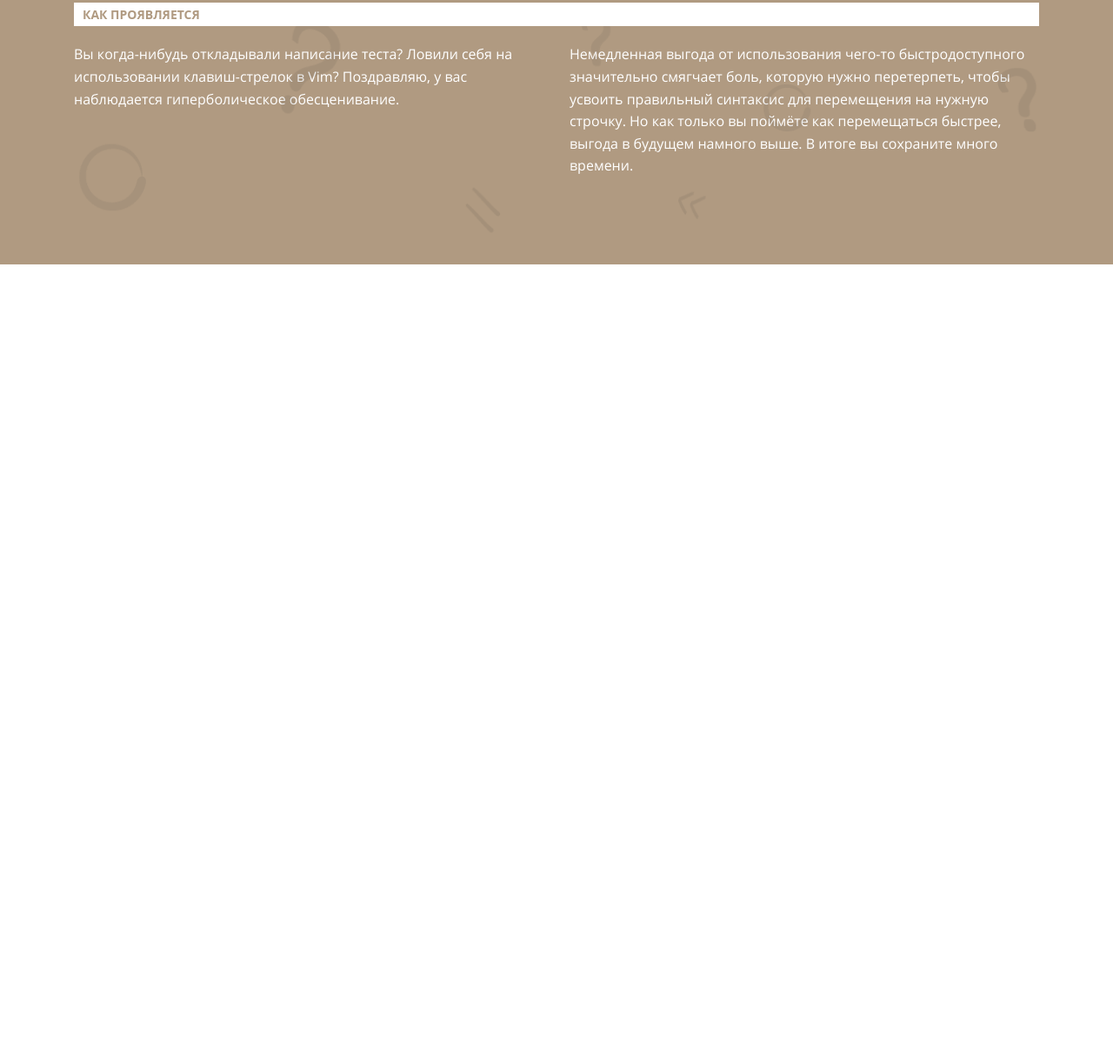
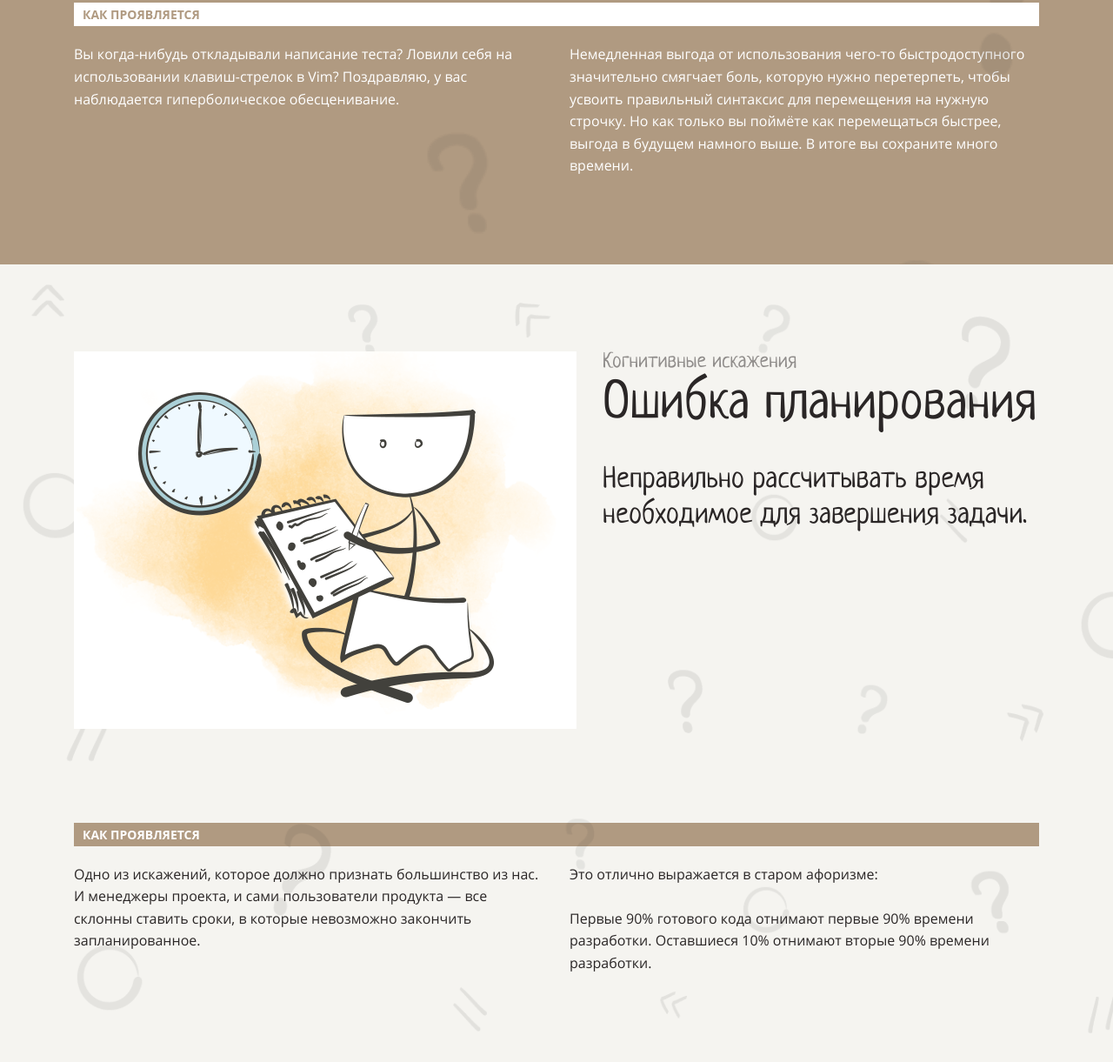
Before and after one commit to AleksVedenyev/layout-designer-project-lvl1, a website: page src/index.html in a window 1280 px wide. Shown: the part 6017-7238 px from the top of the page at 87% size. Before the commit the page ends 6321 px from the top, so only its background shows below. Drawn offline with Linux system fonts and the light colour scheme.

Commit message:
сверстан 10 шаг

```diff
--- a/src/index.html
+++ b/src/index.html
@@ -124,16 +124,43 @@
                 <div>
                   <p class="top-right-block-little translucent-white">Когнитивные искажения</p>
                   <h2 class="top-right-block-heading white">Гиперболическое обесценивание</h2>
-                  <p class="top-right-block-main white">Вы гонитесь за немедленной маленькой выгодой и игнорируете более крупную, недоступную сейчас, но доступную в будущем.</p>
+                  <p class="top-right-block-main white">Вы гонитесь за немедленной маленькой выгодой и игнорируете более
+                    крупную, недоступную сейчас, но доступную в будущем.</p>
                 </div>
                 <div class="right-block-img"><img src="../src/images/4.png" alt="ikea-img"></div>
               </div>
               <h4 class="brown-heading">Как проявляется</h4>
               <div class="group-bottom">
-                <div class="bottom-block margin-right-30px white">Вы когда-нибудь откладывали написание теста? Ловили себя на использовании клавиш-стрелок в Vim? Поздравляю, у вас наблюдается гиперболическое обесценивание.</div>
-                <div class="bottom-block white">Немедленная выгода от использования чего-то быстродоступного значительно смягчает боль, которую нужно перетерпеть, чтобы усвоить правильный синтаксис для перемещения на нужную строчку. Но как только вы поймёте как перемещаться быстрее, выгода в будущем намного выше. В итоге вы сохраните много времени.</div>
+                <div class="bottom-block margin-right-30px white">Вы когда-нибудь откладывали написание теста? Ловили
+                  себя на использовании клавиш-стрелок в Vim? Поздравляю, у вас наблюдается гиперболическое
+                  обесценивание.</div>
+                <div class="bottom-block white">Немедленная выгода от использования чего-то быстродоступного значительно
+                  смягчает боль, которую нужно перетерпеть, чтобы усвоить правильный синтаксис для перемещения на нужную
+                  строчку. Но как только вы поймёте как перемещаться быстрее, выгода в будущем намного выше. В итоге вы
+                  сохраните много времени.</div>
               </div>
             </div>
+            <div class="white-block bg-before">
+              <div id="distortion-of-novelty" class="inner-block">
+                <div class="group-top">
+                  <div class="left-block-img"><img src="../src/images/5.png" alt="ikea-img"></div>
+                  <div>
+                    <p class="top-right-block-little grey">Когнитивные искажения</p>
+                    <h2 class="top-right-block-heading">Ошибка планирования</h2>
+                    <p class="top-right-block-main">Неправильно рассчитывать время необходимое для завершения задачи.
+                    </p>
+                  </div>
+                </div>
+                <h4 class="white-heading">Как проявляется</h4>
+                <div class="group-bottom">
+                  <div class="bottom-block margin-right-30px">Одно из искажений, которое должно признать большинство из
+                    нас. И менеджеры проекта, и сами пользователи продукта — все склонны ставить сроки, в которые
+                    невозможно закончить запланированное.</div>
+                  <div class="bottom-block">Это отлично выражается в старом афоризме:<br><br>
+                    Первые 90% готового кода отнимают первые 90% времени разработки. Оставшиеся 10% отнимают вторые 90%
+                    времени разработки.</div>
+                </div>
+              </div>
   </main>
   <footer>
 
--- a/src/styles/style.css
+++ b/src/styles/style.css
@@ -304,7 +304,7 @@ body {
 }
 
 .white {
-  color:#FFF;
+  color: #FFF;
 }
 
 .translucent-white {
```
